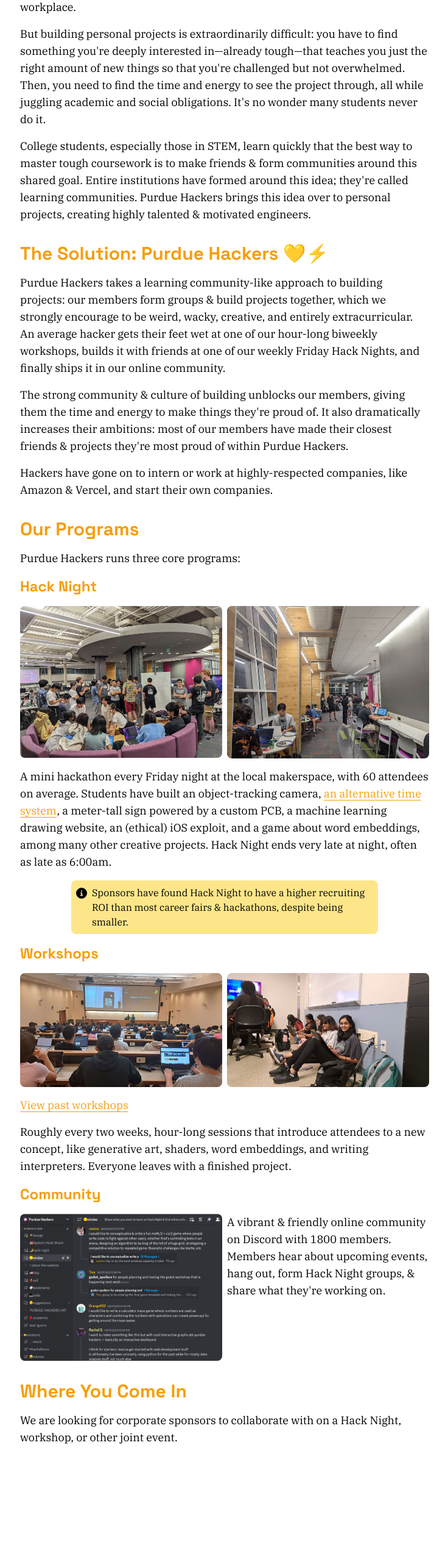
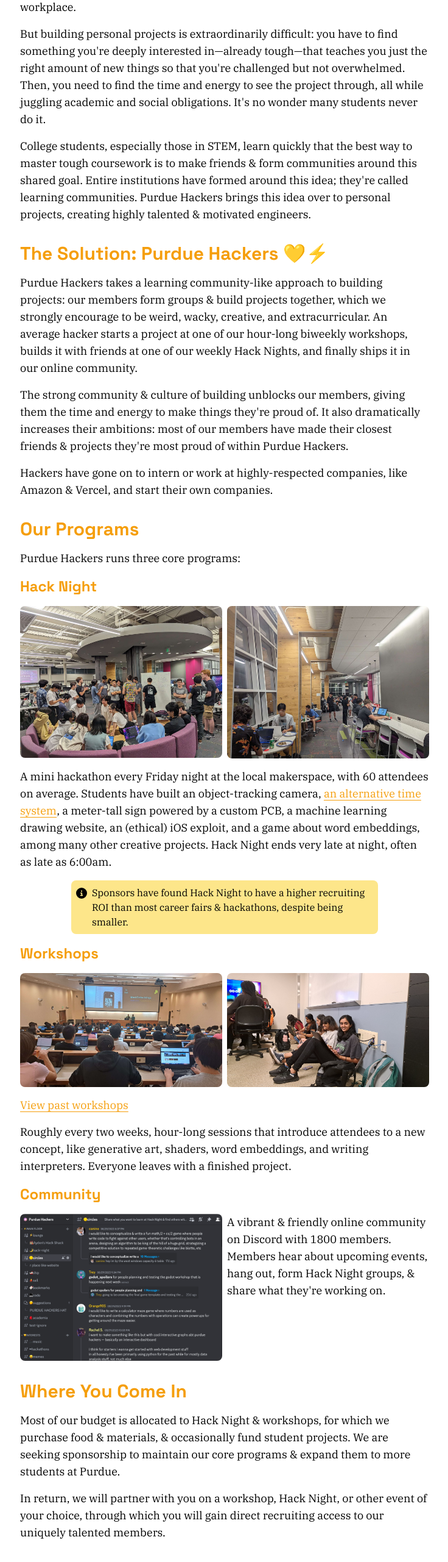
Before and after one commit to purduehackers/site, a Next.js app: page /sponsor in a window 1280 px wide. Shown: the part 534-3096 px from the top of the page at 61% size, without its empty margins (271-1007 px from the left). Before the commit the page ends 2954 px from the top, so only its background shows below. Built offline with nearby package versions, Linux system fonts and the light colour scheme.

Commit message:
Update Tip + edits

```diff
--- a/components/sponsor/sponsor.mdx
+++ b/components/sponsor/sponsor.mdx
@@ -13,7 +13,7 @@ College students, especially those in STEM, learn quickly that the best way to m
 
 # The Solution: Purdue Hackers 💛⚡
 
-Purdue Hackers takes a learning community-like approach to building projects: our members form groups & build projects together, which we strongly encourage to be weird, wacky, creative, and entirely extracurricular. An average hacker gets their feet wet at one of our hour-long biweekly workshops, builds it with friends at one of our weekly Friday Hack Nights, and finally ships it in our online community.
+Purdue Hackers takes a learning community-like approach to building projects: our members form groups & build projects together, which we strongly encourage to be weird, wacky, creative, and extracurricular. An average hacker starts a project at one of our hour-long biweekly workshops, builds it with friends at one of our weekly Hack Nights, and finally ships it in our online community.
 
 The strong community & culture of building unblocks our members, giving them the time and energy to make things they're proud of. It also dramatically increases their ambitions: most of our members have made their closest friends & projects they're most proud of within Purdue Hackers.
 
@@ -35,14 +35,10 @@ Purdue Hackers runs three core programs:
 
 A mini hackathon every Friday night at the local makerspace, with 60 attendees on average. Students have built an object-tracking camera, [an alternative time system](https://lightning-time.vercel.app/), a meter-tall sign powered by a custom PCB, a machine learning drawing website, an (ethical) iOS exploit, and a game about word embeddings, among many other creative projects. Hack Night ends very late at night, often as late as 6:00am.
 
-<Tip>
-
-<p className="text-base">
-  Sponsors have found Hack Night to have a higher recruiting ROI than most
-  career fairs & hackathons, despite being smaller.
-</p>
-
-</Tip>
+<Tip
+  text="Sponsors have found Hack Night to have a higher recruiting ROI than most
+career fairs & hackathons, despite being smaller."
+/>
 
 ## Workshops
 
@@ -70,4 +66,6 @@ A vibrant & friendly online community on Discord with 1800 members. Members hear
 
 # Where You Come In
 
-We are looking for corporate sponsors to collaborate with on a Hack Night, workshop, or other joint event.
+Most of our budget is allocated to Hack Night & workshops, for which we purchase food & materials, & occasionally fund student projects. We are seeking sponsorship to maintain our core programs & expand them to more students at Purdue.
+
+In return, we will partner with you on a workshop, Hack Night, or other event of your choice, through which you will gain direct recruiting access to our uniquely talented members.
--- a/components/sponsor/tip.tsx
+++ b/components/sponsor/tip.tsx
@@ -1,11 +1,11 @@
 import { faInfoCircle } from '@fortawesome/free-solid-svg-icons'
 import { FontAwesomeIcon } from '@fortawesome/react-fontawesome'
 
-export function Tip({ children }: { children: React.ReactNode }): JSX.Element {
+export function Tip({ text }: { text: string }): JSX.Element {
   return (
     <div className="bg-amber-200 rounded-lg flex flex-row justify-center align-center gap-2 p-2 w-9/12 mx-auto">
       <FontAwesomeIcon icon={faInfoCircle} className="pt-1" />
-      {children}
+      <p className="text-base">{text}</p>
     </div>
   )
 }
```
